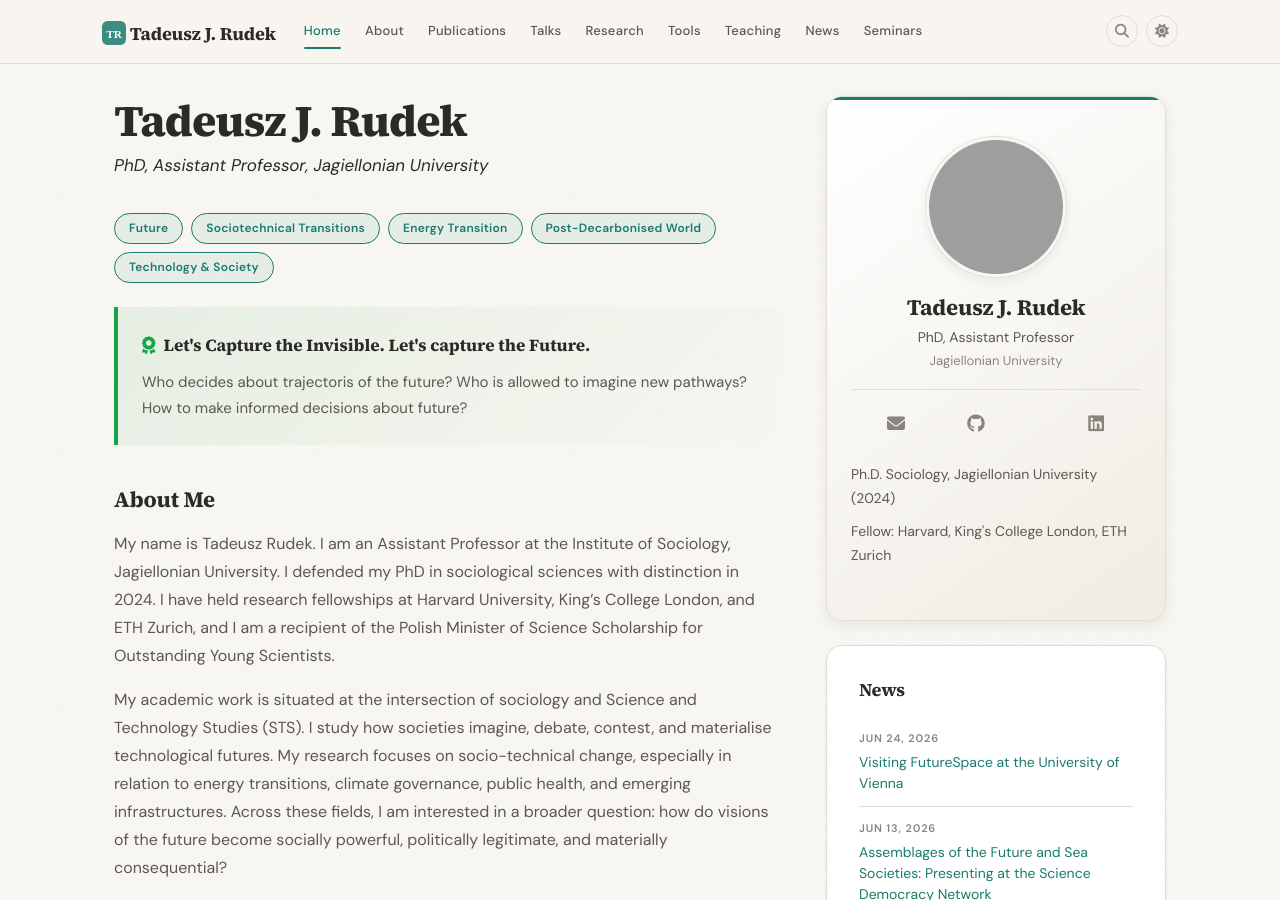
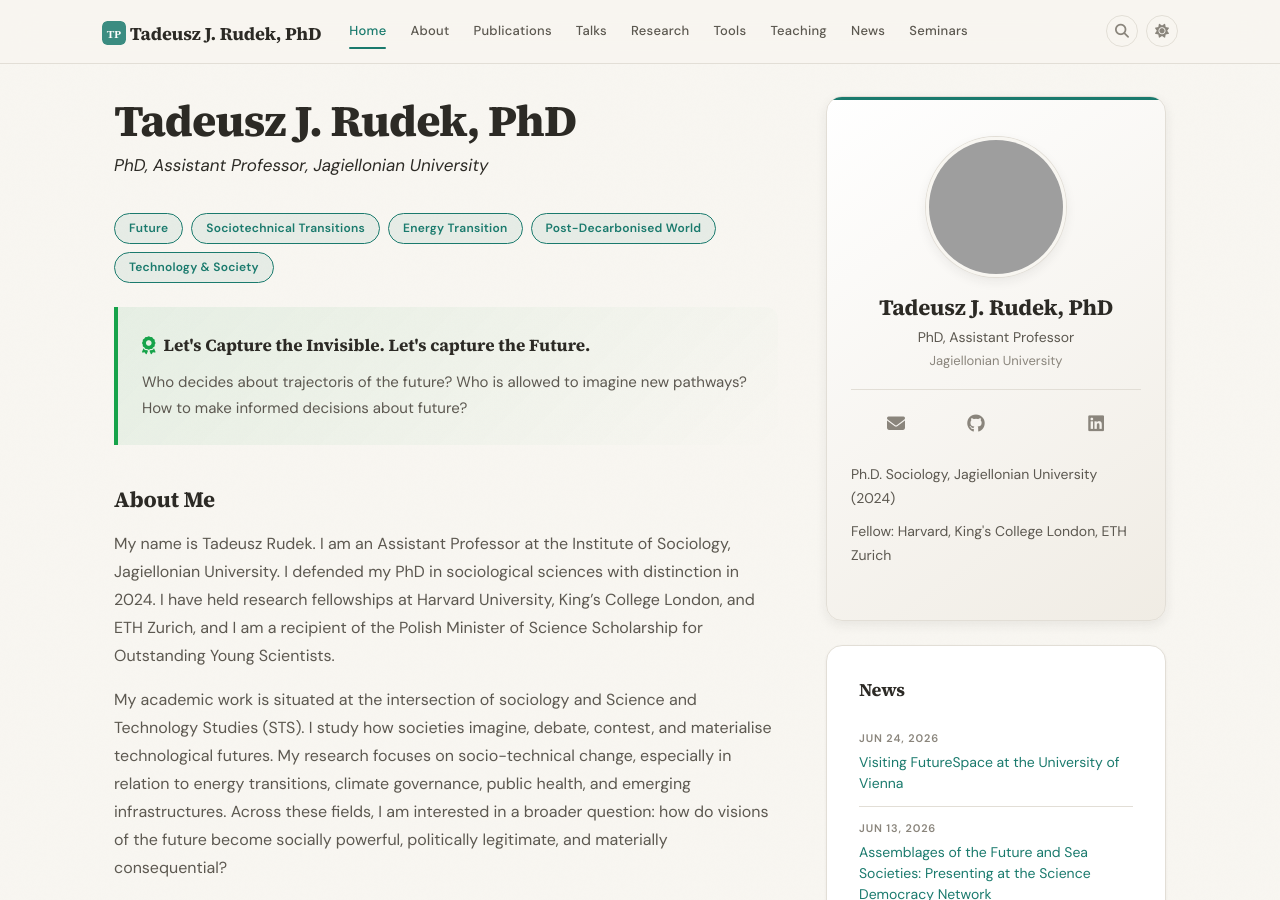
Before and after one commit to tadeuszrudek/tadeuszrudek.github.io, a Jekyll site: the page built from _pages/home.md, in a window 1280 px wide and 900 px high. Built offline with Jekyll 4.4.1, drawn with Linux system fonts in a browser that asks for light colours; a style sheet for code colours, icons or effects is not loaded; some of the changed text lies outside the part shown.

Commit message:
Update site name and SEO description in _config.yml
Co-Authored-By: Claude Sonnet 4.6 <noreply@anthropic.com>

```diff
--- a/_config.yml
+++ b/_config.yml
@@ -1,7 +1,7 @@
 # ============================================================
 # STEP 1: Your Identity (required)
 # ============================================================
-name: "Tadeusz J. Rudek"
+name: "Tadeusz J. Rudek, PhD"
 title: "PhD, Assistant Professor"
 institution: "Jagiellonian University"
 email: tadeusz.rudek@uj.edu.pl
@@ -23,7 +23,7 @@ links:
 # ============================================================
 accent_color: "#1a7a6d"      # theme color for links and buttons
 dark_mode: true              # show dark mode toggle in navbar
-description: "Academic webpage of Tadeusz J. Rudek, sociologist at Jagiellonian University"
+description: "Assistant Professor, Jagiellonian University. Science and Technology Studies, energy sociology, sociotechnical imaginaries."
 keywords: "sociology, environmental sociology, Jagiellonian University, Tadeusz Rudek, academic research, Poland, sociology research"
 baseurl: ""
 url: "https://tadeuszrudek.github.io"
```
